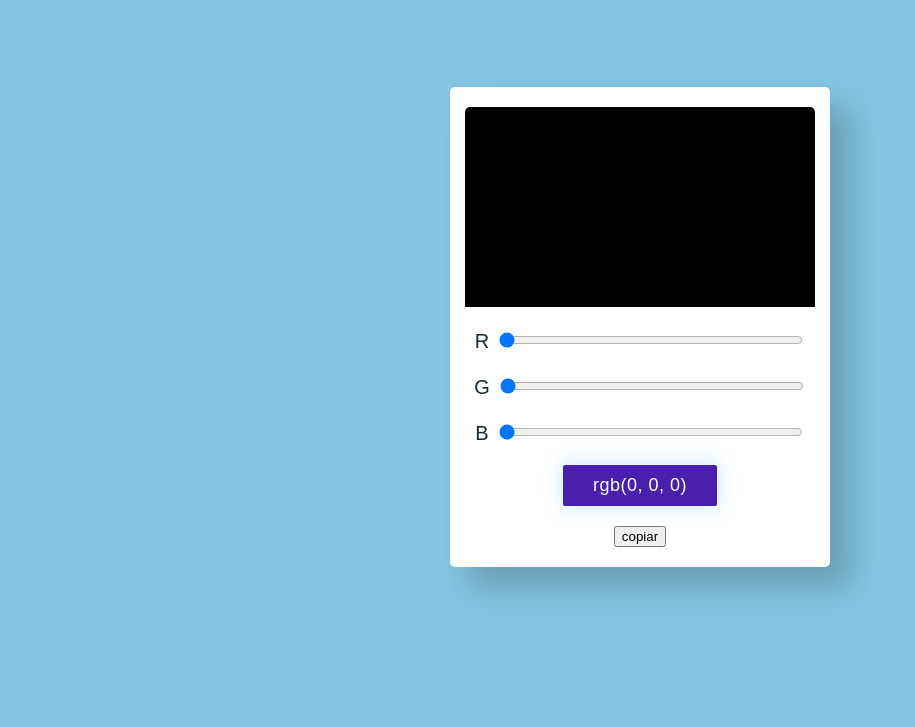
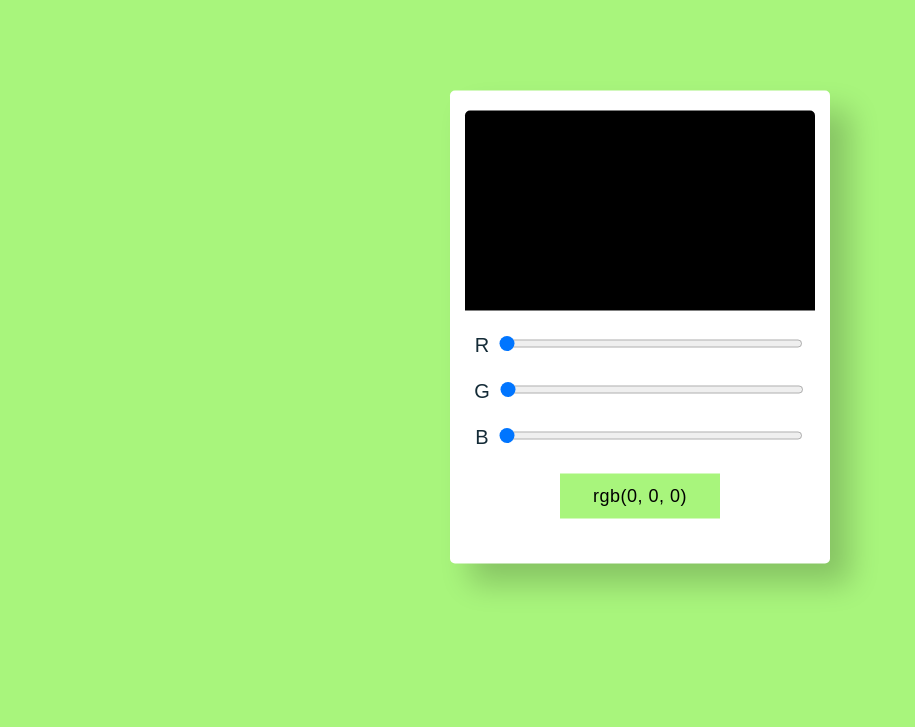
Before and after one commit to Madu-Montes/RGBGenerator, a plain HTML site: page index.html in a window 1280 px wide. Shown: the part 73-800 px from the top of the page, without its empty margins (0-915 px from the left). Drawn offline with Linux system fonts and the light colour scheme.

Commit message:
finalizado

```diff
--- a/css/styles.css
+++ b/css/styles.css
@@ -1,5 +1,5 @@
 body{
-    background-color: #84c4e1;
+    background-color: #a8f57c;
 }
 
 .container{
@@ -40,15 +40,20 @@ input[type="range"]{
     margin-top: 25px;
 }
 
-span{
-    display: inline-block;
-    text-align: center;
-    margin: 20px 0;
-    background-color: #481fae;
-    color: #fff;
-    padding: 10px 30px;
-    box-shadow: 0 0 20px rgba(0, 139, 253, 0.25);
+
+button{
+    display: flex;
+    align-items: center;
+    justify-content: center;
+    gap: 15px;
+    width: 160px;
+    height: 45px;
+    margin: 25px 0;
+    padding: 5px;
     font-size: 18px;
     letter-spacing: 0.5px;
-    border-radius: 2px;
+    border: none;
+    background-color: #a8f57c;
 }
+
+/*rgb(126,107,255)
--- a/index.html
+++ b/index.html
@@ -1,29 +1,31 @@
 <!DOCTYPE html>
 <html lang="pt=br">
+
 <head>
     <meta charset="UTF-8">
     <meta name="viewport" content="width=device-width, initial-scale=1.0">
     <link rel="stylesheet" href="css/styles.css">
     <title>RGB generator</title>
 </head>
+
 <body>
-    <h1>RGB Color Generator</h1>
     <div class="container">
         <div id="outputs"></div>
         <div class="wrapper">
-                R<input type="range" min="0" max="255" value="0" id="red" oninput="colors()">
+            R<input type="range" min="0" max="255" value="0" id="red" class="bar" oninput="colors()">
         </div>
         <div class="wrapper">
-                G<input type="range" min="0" max="255" value="0" id="green" oninput="colors()">
+            G<input type="range" min="0" max="255" value="0" id="green" class="bar" oninput="colors()">
         </div>
         <div class="wrapper">
-                B<input type="range" min="0" max="255" value="0" id="blue" oninput="colors()">
+            B<input type="range" min="0" max="255" value="0" id="blue" class="bar" oninput="colors()">
         </div>
-            <span id="output">rgb(0, 0, 0)</span>
 
-            <button onclick="copyToClipboard()">copiar</button>
+            <button onclick="copyToClipboard()" id="output">rgb(0, 0, 0)</button>
+
     </div>
 
     <script src="js/main.js" text="text.javascipt"></script>
 </body>
+
 </html>
--- a/js/main.js
+++ b/js/main.js
@@ -1,4 +1,5 @@
 let outputs = document.getElementById("outputs");
+let button = document.getElementById("output");
 
 function colors() {
     var red = document.getElementById("red").value;
@@ -7,6 +8,9 @@ function colors() {
 
     outputs.style.backgroundColor = 'rgb(' + red + ',' + green + ',' + blue + ')'
     document.getElementById("output").innerHTML = 'rgb(' + red  +  ',' + green + ',' + blue + ')';
+
+    button.style.backgroundColor = 'rgb(' + red + ',' + green + ',' + blue + ')'
+    document.getElementById("button").innerHTML = 'rgb(' + red  +  ',' + green + ',' + blue + ')';
 }
 
 function copyToClipboard(){
```
Lines whose indentation alone changed are shown as unchanged.
